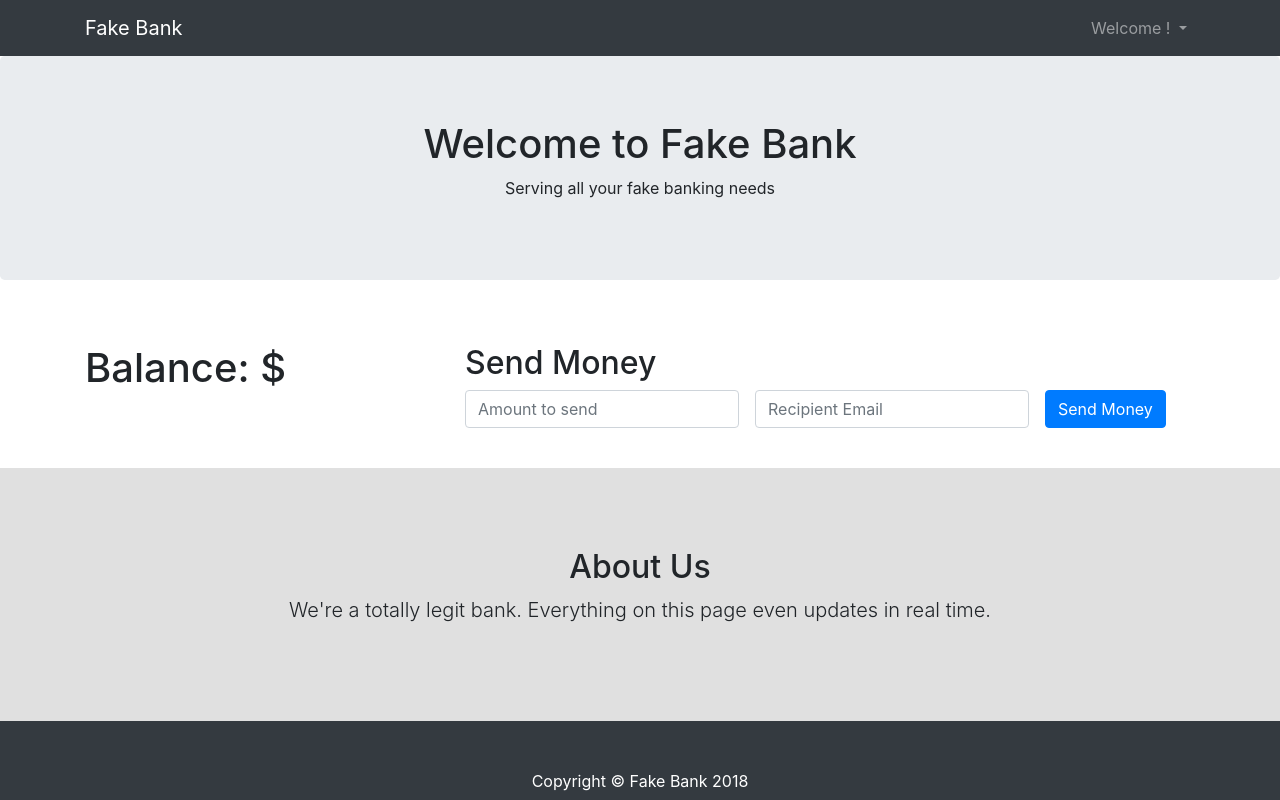
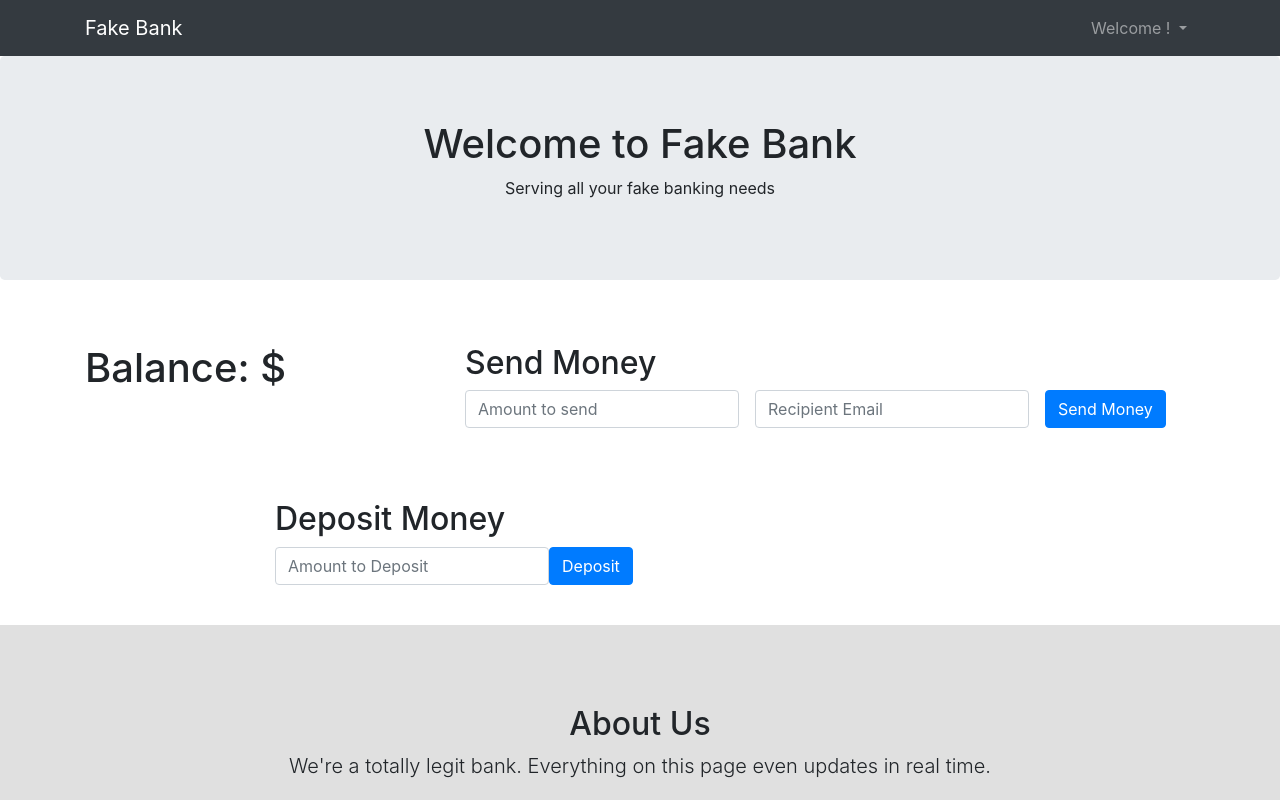
Before and after one commit to embelter/cpd2-cca4f, a website: page public/member.html in a window 1280 px wide. Shown: the top 800 px of the page. Drawn offline with nearby package versions, Linux system fonts and the light colour scheme; no server answers.

Commit message:
- The following changes allow the user to deposit money into their account and bcrypt suites have also been added

```diff
--- a/index.js
+++ b/index.js
@@ -1,6 +1,7 @@
 var firebase = require("firebase");
 var http = require('http');
 var path = require('path');
+var bcrypt = require("bcrypt");
 
 var express = require('express');
 var app = express();
--- a/package.json
+++ b/package.json
@@ -10,6 +10,7 @@
   "author": "",
   "license": "ISC",
   "dependencies": {
+    "bcrypt": "^1.0.3",
     "express": "^4.16.2",
     "firebase": "^4.10.0",
     "http": "0.0.0",
--- a/public/js/member.js
+++ b/public/js/member.js
@@ -76,3 +76,17 @@ function exchangeMoney(isDep){
         });
     }
 }
+function depositMoney()	{
+	var depositValue = parseInt($("#depositAmount").val());
+
+    //initalize the reference to our balance
+    var balanceRef = fdb.ref('Users/' + userId);
+
+    balanceRef.once("value")
+    .then(function(snapshot) {
+    // must load the individual value wrapped inside of the ref
+    alert(depositValue + "$ Deposited");
+    fdb.ref('Users/' + userId).set(snapshot.val()+ depositValue);
+    });
+
+}
--- a/public/member.html
+++ b/public/member.html
@@ -70,6 +70,23 @@
       </div>
     </section>
 
+   <section id="send">
+      <div class="container">
+        <div class="row">
+          <div class="col-8 mx-auto">
+            <h2>Deposit Money</h2>
+            <form class="form-inline">
+              <div class="form-group mb-2">
+                <label for="amount" class="sr-only">Amount</label>
+                <input type="number" class="form-control" id="depositAmount" placeholder="Amount to Deposit">
+              </div>
+              <button type="button" class="btn btn-primary mb-2" onclick="depositMoney();">Deposit</button>
+            </form>
+          </div>
+        </div>
+      </div>
+    </section>
+
     <section id="thanks">
       <div class="container">
         <div class="row">
```
